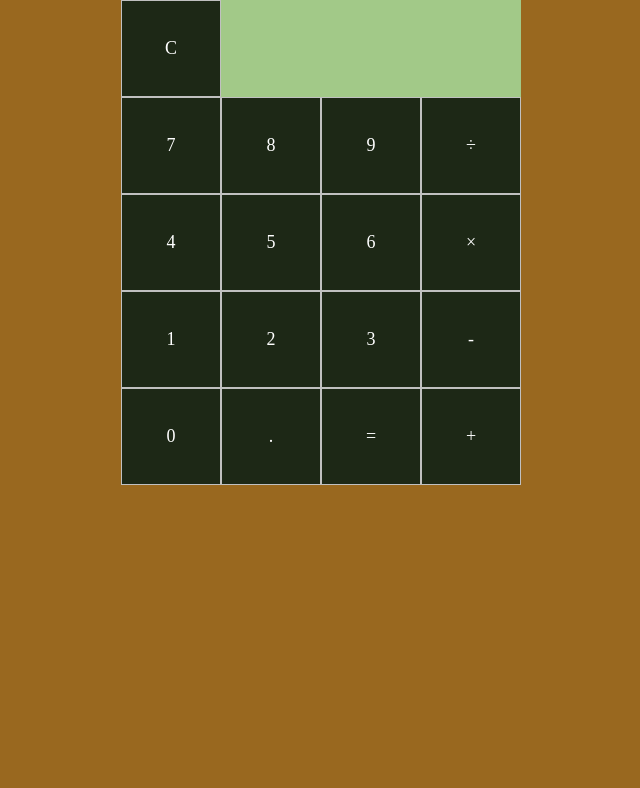
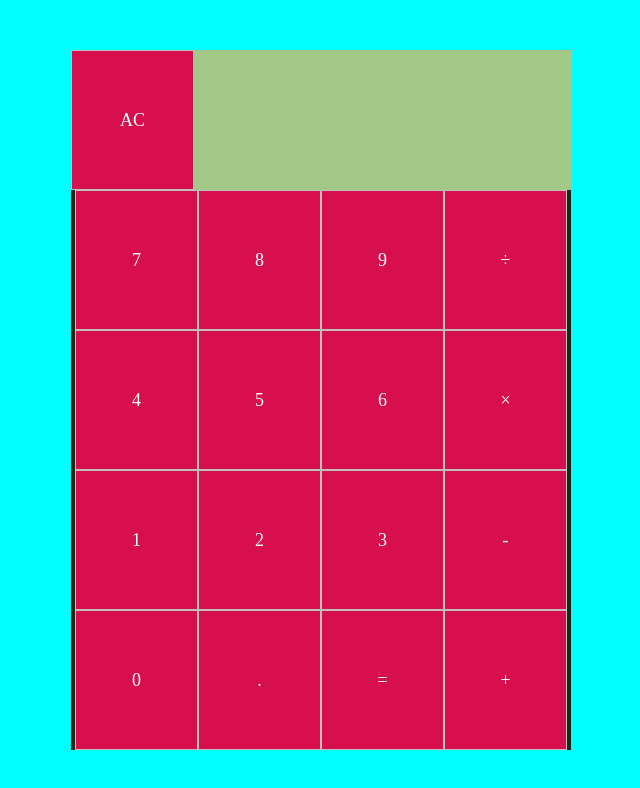
Before and after one commit to Momentum-Team-12/js-caculator-part-1-hjoyheath, a plain HTML site: page index.html in a window 1280 px wide. Shown: the whole page, without its empty margins (319-959 px from the left). Drawn offline with Linux system fonts and the light colour scheme.

Commit message:
resolved overflow

```diff
--- a/index.html
+++ b/index.html
@@ -9,33 +9,36 @@
     <title>Calculator</title>
 </head>
 <body>
-    <div class="row">
-        <div class="button" id="clear">C</div>
-        <div class="result" id="result"></div>
+    <div class="container">
+    <div class="calculator">
+    <div class="row row--display-result">
+        <div class="button" id="clear">AC</div>
+        <div class="result" id="answer"></div>
     </div>
-    <div class="row">
+    <div class="row row--input">
         <div class="button" id="button7">7</div>
         <div class="button" id="button8">8</div>
         <div class="button" id="button9">9</div>
-        <div class="button" id="divide">÷</div>
+        <div class="button opp" id="divide">÷</div>
     </div>
-    <div class="row">
+    <div class="row row--input">
         <div class="button" id="button4">4</div>
         <div class="button" id="button5">5</div>
         <div class="button" id="button6">6</div>
-        <div class="button" id="multiply">×</div>
+        <div class="button opp" id="multiply">×</div>
         </div>
-        <div class="row">
+    <div class="row row--input">
         <div class="button" id="button1">1</div>
         <div class="button" id="button2">2</div>
         <div class="button" id="button3">3</div>
-            <div class="button" id="minus">-</div>
+        <div class="button opp" id="minus">-</div>
     </div>
-        <div class="row">
+    <div class="row row--input row">
         <div class="button" id="button0">0</div>
         <div class="button" id="decimal">.</div>
         <div class="button" id="equals">=</div>
-            <div class="button" id="plus">+</div>
+        <div class="button opp" id="plus">+</div>
+    </div>
 </div>
 </div>
 </body>
--- a/main.css
+++ b/main.css
@@ -1,36 +1,79 @@
 body {
-  background-color: rgb(153, 104, 31);
+  background: linear-gradient(to right, rgb(186, 138, 67), rgb(238, 216, 182));
   justify-content: center;
   align-content: center;
   margin: 0px;
-  /* box-shadow: 0px 0px 45px 10px rgb(211, 179, 132); */
+  padding: 0px;
+}
+
+/*
+* @see https://css-tricks.com/box-sizing/
+*/
+*,
+*::before,
+*::after {
+  box-sizing: border-box;
+  text-rendering: optimizeLegibility;
+}
+
+.container {
+  background-color: aqua;
+  min-height: 100vh;
+  display: flex;
+  flex-direction: column;
+  justify-content: center;
+  align-items: center;
+}
+
+.calculator {
+  background-color: black;
+  display: flex;
+  justify-content: center;
+  flex-wrap: wrap;
+  width: 100%;
+  max-width: 500px;
+  min-height: 700px;
 }
 
 .row {
   display: flex;
-  align-items: center;
   justify-content: center;
+  width: 100%;
+  background-color: #1d2816;
   color: white;
 }
 
+.row--display-result {
+  background-color: #c688c9;
+}
+
 .result {
-  background-color: #a2c988;
-  color: white;
-  width: 300px;
-  height: 97px;
-}
-.button {
-  background-color: #1d2816;
-  border: solid 1px silver;
-  height: 95px;
-  width: 98px;
-  color: white;
   display: flex;
+  flex-direction: column;
+  flex: 3;
   align-items: center;
   justify-content: center;
+  position: relative;
+  overflow-x: hidden;
+  font-weight: bolder;
+  background-color: #a2c988;
+  color: black;
+}
+
+.button {
+  display: flex;
+  flex-direction: column;
+  justify-content: center;
+  align-items: center;
+  aspect-ratio: 1;
+  min-height: 1rem;
+  width: calc(25% - 2px);
+  background-color: #d70f4f;
+  border: solid 1px silver;
+  color: white;
   font-size: large;
   cursor: pointer;
-
+}
 
 /* .opp {
   background-color: #c0e9b9;
--- a/main.js
+++ b/main.js
@@ -1,43 +1,39 @@
 const result = document.querySelector(".result");
-console.log('show display', result);
+console.log("show display", result);
 
-const minus = document.getElementById('minus');
+const minus = document.getElementById("minus");
 console.log("show minus", minus);
-const plus = document.getElementById('plus');
+const plus = document.getElementById("plus");
 console.log("show plus", plus);
-const divide = document.getElementById('divide');
+const divide = document.getElementById("divide");
 console.log("show divide", divide);
-const multiply = document.getElementById('multiply');
+const multiply = document.getElementById("multiply");
 console.log("show multiply", multiply);
-const equals = document.getElementById('equals');
+const equals = document.getElementById("equals");
 console.log("show equals", equals);
-const clear = document.getElementById('clear');
+const clear = document.getElementById("clear");
 console.log("show clear", clear);
-const decimal = document.getElementById('decimal');
+const decimal = document.getElementById("decimal");
 console.log("show decimal", decimal);
 
-let buttons = document.querySelectorAll('.button')
-    for (let button of buttons){
-        button.addEventListener('click', function (event){
-            console.log(event.target.innerText)
+let buttons = document.querySelectorAll(".button");
+for (let button of buttons) {
+  button.addEventListener("click", function (event) {
+    console.log(event, event.target.innerText);
 
     if (event.target.id !== "result") {
-        result.innerText += event.target.id;
-        console.log("event object", event.target.id);
+      result.innerText += event.target.id;
+      console.log("event object", event.target.id);
     }
 
-    if (event.target.id ==="clear"){
-        result.innerText = "";
-        console.log("event object", event.target.id);
-
+    if (event.target.id === "clear") {
+      result.innerText = "";
+      console.log("event object", event.target.id);
     }
 
-    if (event.target.id === "result"){
-        let result = result(result.innerText)
-        result.innerText = result
-
+    if (event.target.id === "result") {
+      let result = result(result.innerText);
+      result.innerText = result;
     }
-
-
-        });
+  });
 }
```
Also changed, not shown: 1 other file. Lines whose indentation alone changed are shown as unchanged.
